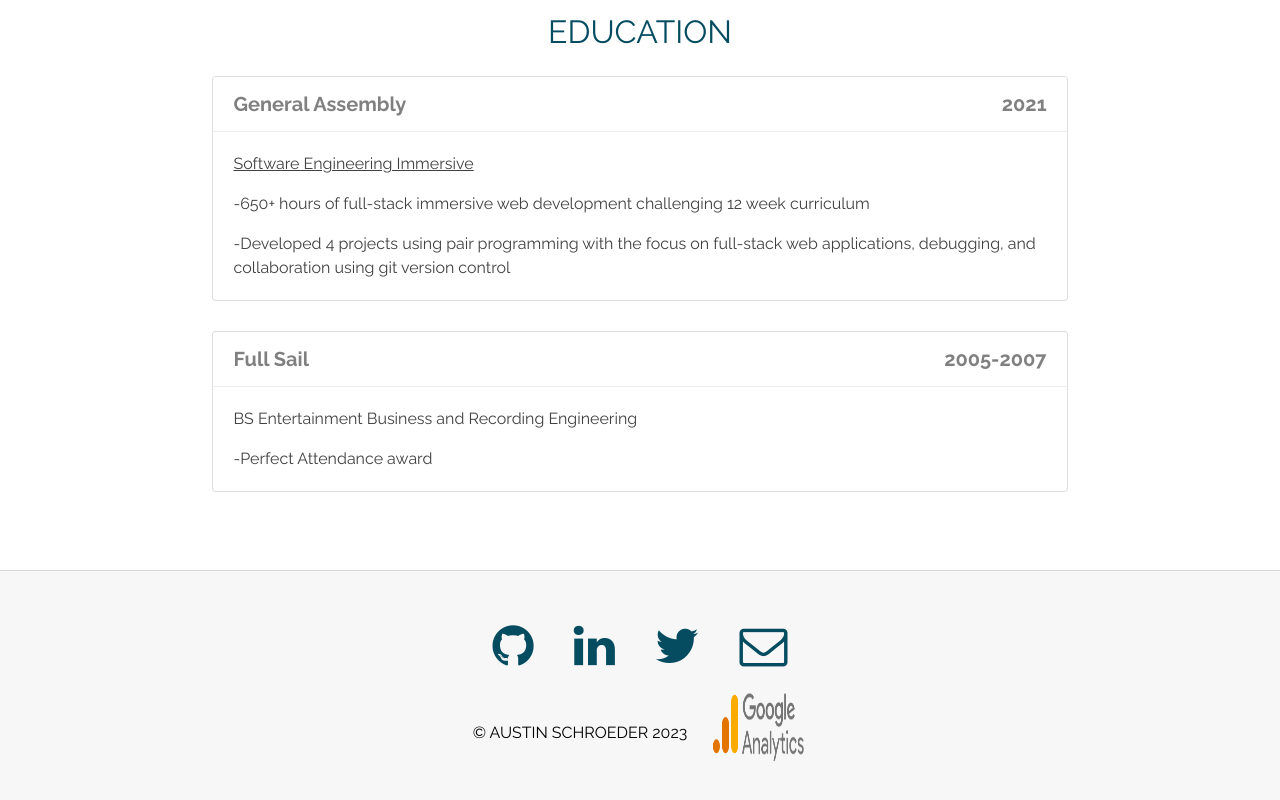
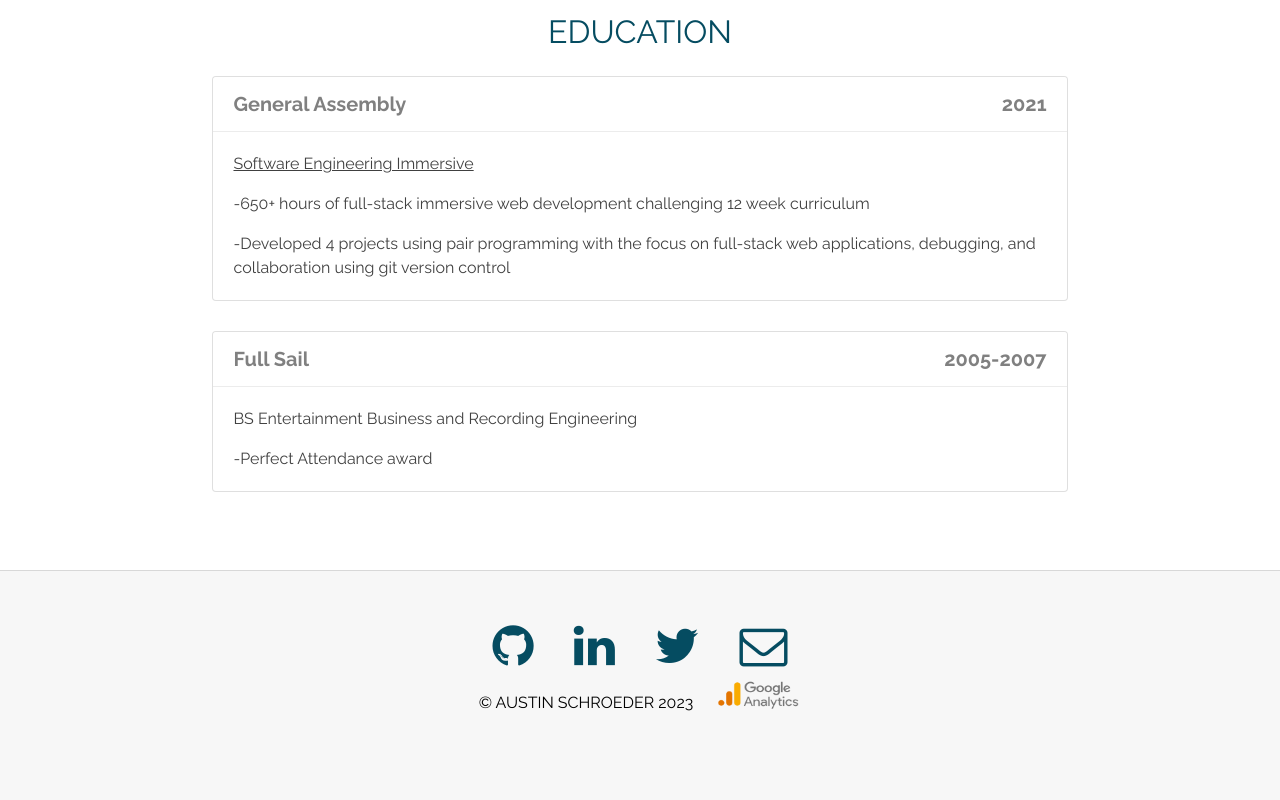
Before and after one commit to austinschroeder/portfolio-react, a React (Create React App) app: page / in a window 1280 px wide. Shown: the part 6459-7259 px from the top of the page. After the commit the page ends 7237 px from the top, so only its background shows below. Built offline with nearby package versions, Linux system fonts and the light colour scheme.

Commit message:
udpate logo size

```diff
--- a/src/components/Footer.js
+++ b/src/components/Footer.js
@@ -54,8 +54,8 @@ const Footer = () => {
               <div className="image-container">
                 <p>&copy; AUSTIN SCHROEDER 2023</p>
                 <img
-                  height="100"
-                  width="100"
+                  height="40"
+                  width="88"
                   src={googleAnalytics}
                   alt="googleAnalytics"
                 />
```
